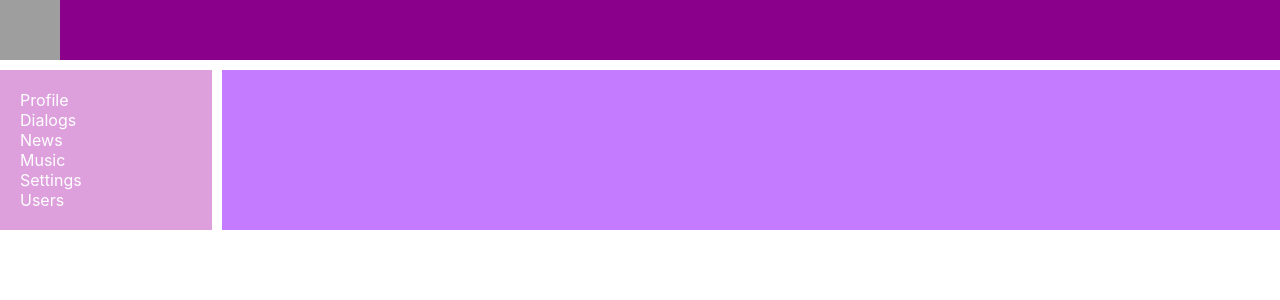
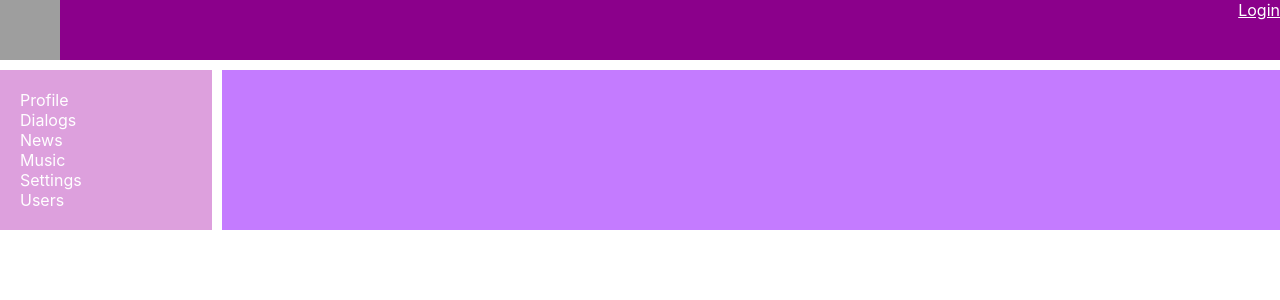
Before and after one commit to itsmeshusha/social_network, a React (Create React App) app: page / in a window 1280 px wide. Shown: the top 300 px of the page. Built offline with nearby package versions, Linux system fonts and the light colour scheme; no server answers; grey boxes are pictures that could not be loaded.

Commit message:
61 lesson

```diff
--- a/src/App.tsx
+++ b/src/App.tsx
@@ -1,5 +1,4 @@
 import React from 'react';
-import Header from './components/Header/Header';
 import Navbar from './components/Navbar/Navbar';
 import './App.css';
 import DialogsContainer from "./components/Dialogs/DialogsContainer";
@@ -9,6 +8,7 @@ import Music from "./components/Music/Music";
 import Settings from "./components/Settings/Settings";
 import UsersContainer from './components/Users/UsersContainer';
 import ProfileContainer from './components/Profile/ProfileContainer';
+import HeaderContainer from './components/Header/HeaderContainer';
 //import { Store, CombinedState } from 'redux';
 //import { ProfilePageType, DialogsPageType, ActionType} from "./redux/store";
 
@@ -24,7 +24,7 @@ const App = () => {
     return (
         <BrowserRouter>
             <div className="app-wrapper">
-                <Header/>
+                <HeaderContainer />
                 <Navbar/>
                 <div className='app-wrapper-content'>
                     <Route path='/profile/:userId?' render={ ()=> <ProfileContainer  /> } />
--- a/src/components/Header/Header.module.css
+++ b/src/components/Header/Header.module.css
@@ -8,3 +8,11 @@
     background-color: darkmagenta;
     grid-area: h;
 }
+
+.loginBlock {
+    float: right;
+}
+
+.loginBlock a {
+    color: white;
+}
--- a/src/components/Header/Header.tsx
+++ b/src/components/Header/Header.tsx
@@ -1,10 +1,21 @@
 import React from 'react';
+import { NavLink } from 'react-router-dom';
 import s from './Header.module.css';
 
-const Header = () => {
+type PropsType = {
+    isAuth: boolean
+    login: string | null
+}
+
+const Header = (props: PropsType) => {
     return (
         <div className={s.header}>
             <img src='https://cdn.dribbble.com/users/733886/screenshots/4474949/owl_logo-02.jpg' alt={'logo'} />
+
+            <div className={s.loginBlock}>
+                {props.isAuth ? props.login :  <NavLink to={'/login'}>Login</NavLink> }
+            </div>
+
         </div>
     );
 }
--- /dev/null
+++ b/src/components/Header/HeaderContainer.tsx
@@ -0,0 +1,37 @@
+import React from 'react';
+import Header from './Header';
+import axios from 'axios';
+import { connect } from 'react-redux';
+import { setAuthUserData, initialStateType } from '../../redux/authReducer';
+import { StateType } from '../../redux/redux-store';
+
+type PropsType = {
+    setAuthUserData: (data: initialStateType) => void
+    isAuth: boolean
+    login: string | null
+}
+
+class HeaderContainer extends React.Component<PropsType> {
+    componentDidMount() {
+        axios.get(`https://social-network.samuraijs.com/api/1.0/auth/me`, {
+            withCredentials: true
+    })
+        .then(response => {
+            if (response.data.resuktCode === 0) {
+                this.props.setAuthUserData(response.data.data);
+            }
+        });
+    }
+
+    render() {
+        return <Header isAuth={this.props.isAuth} login={this.props.login} />
+
+    }
+}
+
+const mapStateToProps = (state: StateType) => ({
+    isAuth: state.auth.isAuth,
+    login: state.auth.login
+})
+
+export default connect(mapStateToProps, {setAuthUserData}) (HeaderContainer);
--- /dev/null
+++ b/src/redux/authReducer.ts
@@ -0,0 +1,48 @@
+
+export type initialStateType = {
+    userId: number | null
+    email: string  | null
+    login: string | null
+    isAuth: boolean
+}
+
+const initialState: initialStateType = {
+    userId: null,
+    email: null,
+    login: null,
+    isAuth: false
+
+}
+
+export const authReducer = (state: initialStateType = initialState, action: ActionUsersTypes) => {
+
+    switch (action.type) {
+        case 'SET_USER_DATA': {
+            return {
+                ...state,
+               ...action.data,
+               isAuth: true
+
+            }
+        }
+
+
+        default:
+            return state;
+    }
+}
+
+export type ActionUsersTypes = ReturnType<typeof setAuthUserData>
+
+
+export const setAuthUserData= (data: initialStateType) => {
+    return {
+        type: 'SET_USER_DATA',
+        data
+        // data: {
+        //     userId: userId,
+        //     email: email,
+        //     login: login
+        // }
+    } as const
+}
--- a/src/redux/redux-store.ts
+++ b/src/redux/redux-store.ts
@@ -1,7 +1,9 @@
+import { authReducer } from './authReducer';
 import { createStore, combineReducers } from 'redux';
 import profileReducer from './profileReducer';
 import dialogsReducer from './dialogsReducer';
-import {userReducer} from './usersReducer'
+import {userReducer} from './usersReducer';
+
 
 export type StateType = ReturnType<typeof reducers>
 
@@ -11,7 +13,8 @@ export type StoreReduxType = typeof store
 const reducers = combineReducers({
     profilePage: profileReducer,
     dialogsPage: dialogsReducer,
-    usersPage: userReducer
+    usersPage: userReducer,
+    auth: authReducer
 });
 
 let store = createStore(reducers);
```
